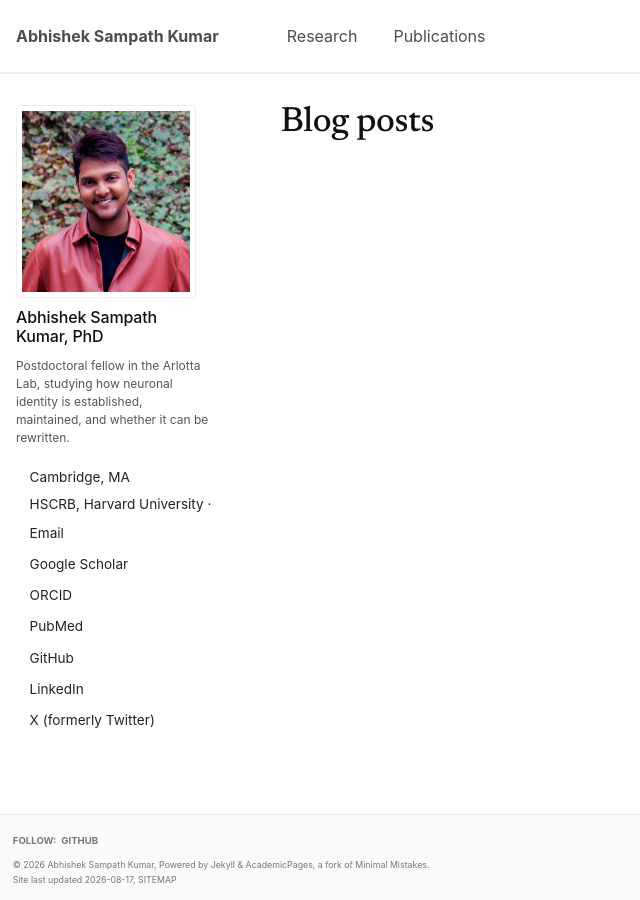
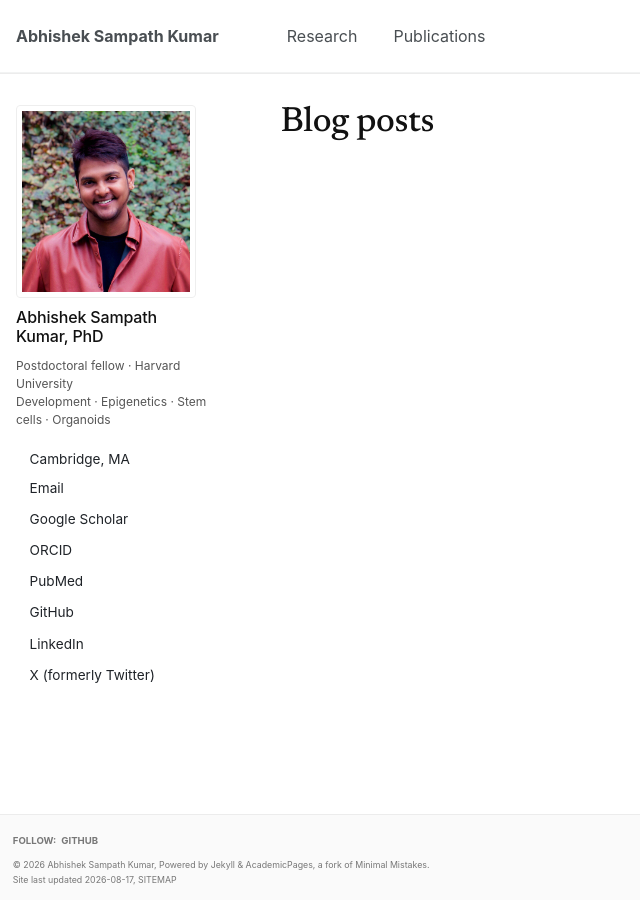
Before and after one commit to AbhiSampathKumar/abhisampathkumar.github.io, a Jekyll site: the page built from _pages/year-archive.html, in a window 1280 px wide. Shown: the whole page, without its empty margins (0-640 px from the left). Built offline with Jekyll 4.4.1, drawn with Linux system fonts in a browser that asks for light colours; a script that is not in the unit is left out.

Commit message:
Add files via upload

```diff
--- a/_config.yml
+++ b/_config.yml
@@ -20,9 +20,9 @@ author:
   avatar           : "profile.jpeg"       # the file at images/profile.jpeg
   name             : "Abhishek Sampath Kumar, PhD"
   pronouns         :
-  bio              : "Postdoctoral fellow in the Arlotta Lab, studying how neuronal identity is established, maintained, and whether it can be rewritten."
+  bio              : "Postdoctoral fellow · Harvard University<br>Development · Epigenetics · Stem cells · Organoids"
   location         : "Cambridge, MA"
-  employer         : "HSCRB, Harvard University · Stanley Center, Broad Institute"
+  employer         :                       # blank = row hidden in the sidebar
   uri              :
   email            : "abhisheksampathkumar@fas.harvard.edu"
 
```
